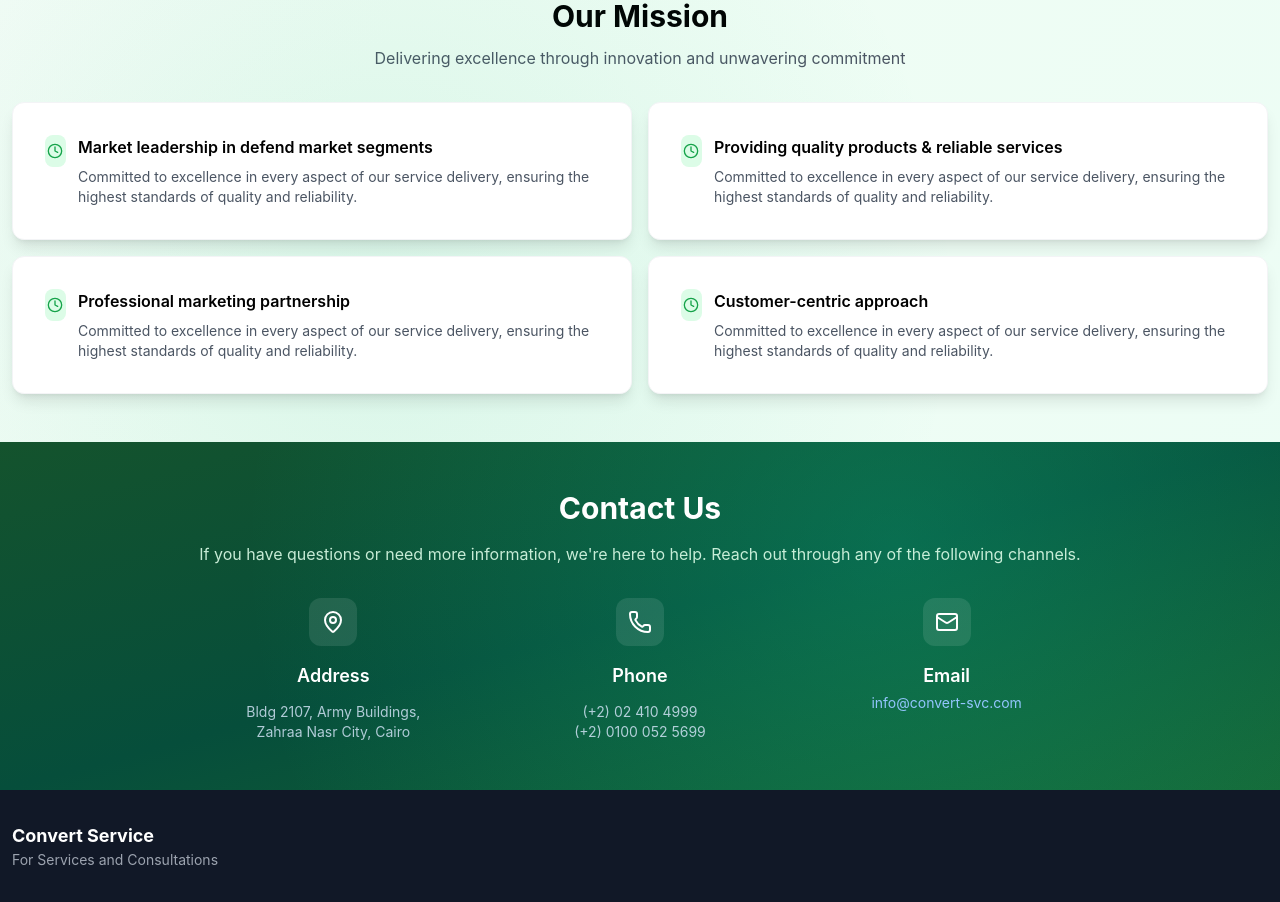
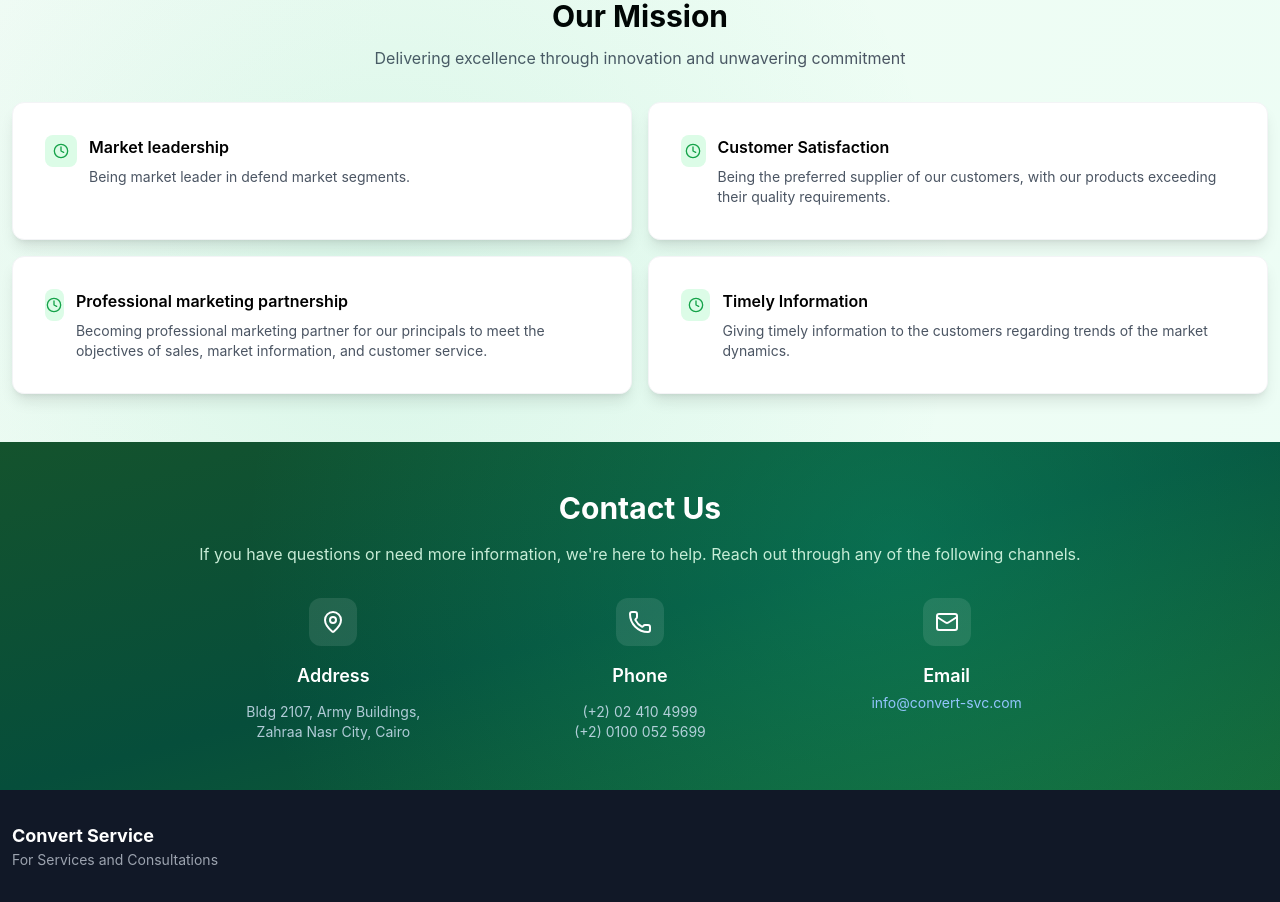
Before and after one commit to mohamed2m2018/convert, a React (Create React App) app: page / in a window 1280 px wide. Shown: the part 1940-2842 px from the top of the page. Built offline with nearby package versions, Linux system fonts and the light colour scheme.

Commit message:
change content

```diff
--- a/src/App.js
+++ b/src/App.js
@@ -288,10 +288,11 @@ const Website = () => {
           </div>
           <div className="grid md:grid-cols-2 gap-4">
             {[
-              "Market leadership in defend market segments",
-              "Providing quality products & reliable services",
-              "Professional marketing partnership",
-              "Customer-centric approach",
+              {key: "Market leadership", value: "Being market leader in defend market segments."},
+              {key: "Customer Satisfaction", value: "Being the preferred supplier of our customers, with our products exceeding their quality requirements."},
+              {key: "Professional marketing partnership", value: "Becoming professional marketing partner for our principals to meet the objectives of sales, market information, and customer service."},
+              {key: "Timely Information", value: "Giving timely information to the customers regarding trends of the market dynamics."}
+
             ].map((mission, idx) => (
               <Card key={idx} className="group">
                 <CardContent>
@@ -300,10 +301,9 @@ const Website = () => {
                       <Clock className="w-4 h-4 text-green-600" />
                     </div>
                     <div>
-                      <h3 className="text-base font-semibold mb-2">{mission}</h3>
+                      <h3 className="text-base font-semibold mb-2">{mission.key}</h3>
                       <p className="text-sm text-gray-600">
-                        Committed to excellence in every aspect of our service delivery,
-                        ensuring the highest standards of quality and reliability.
+                        {mission.value}
                       </p>
                     </div>
                   </div>
```
